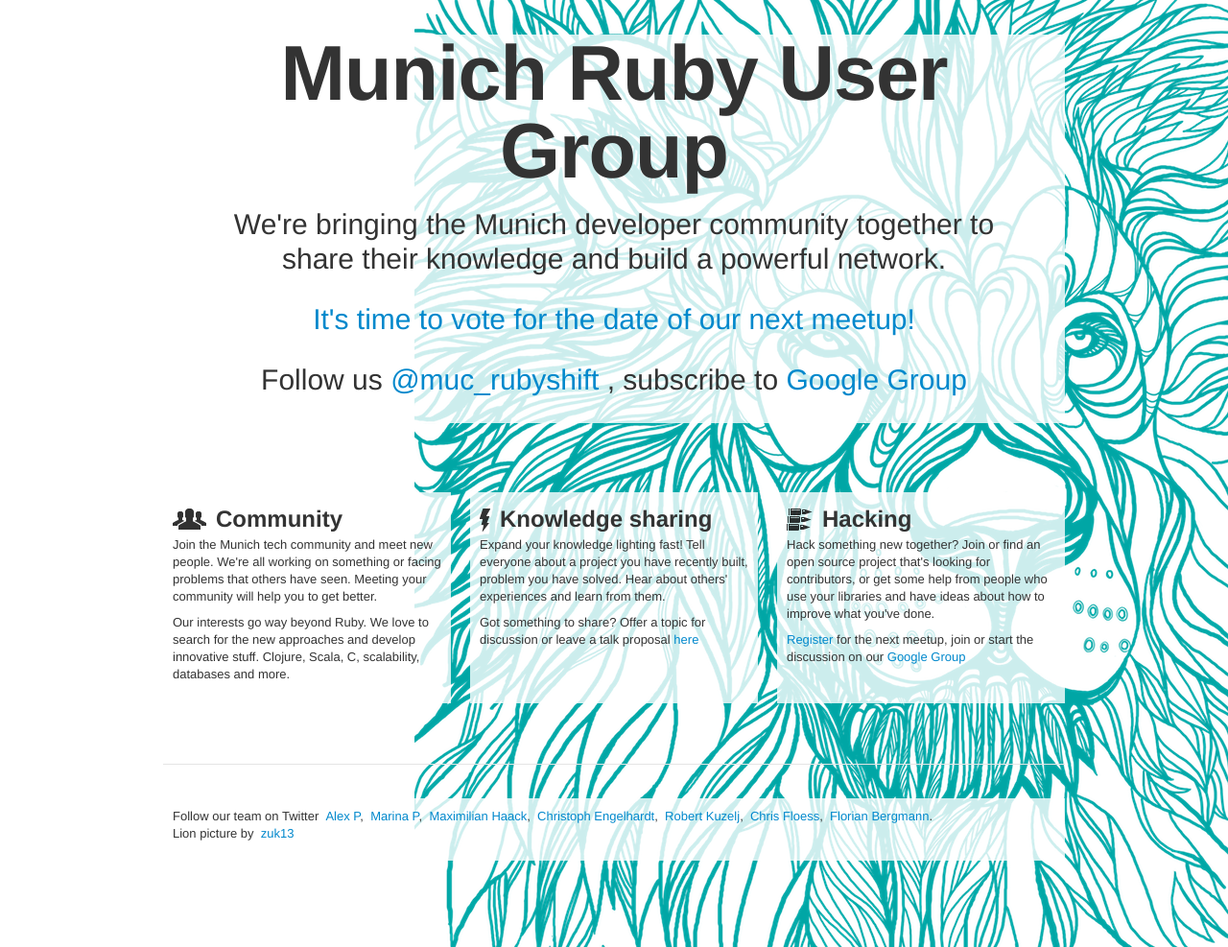
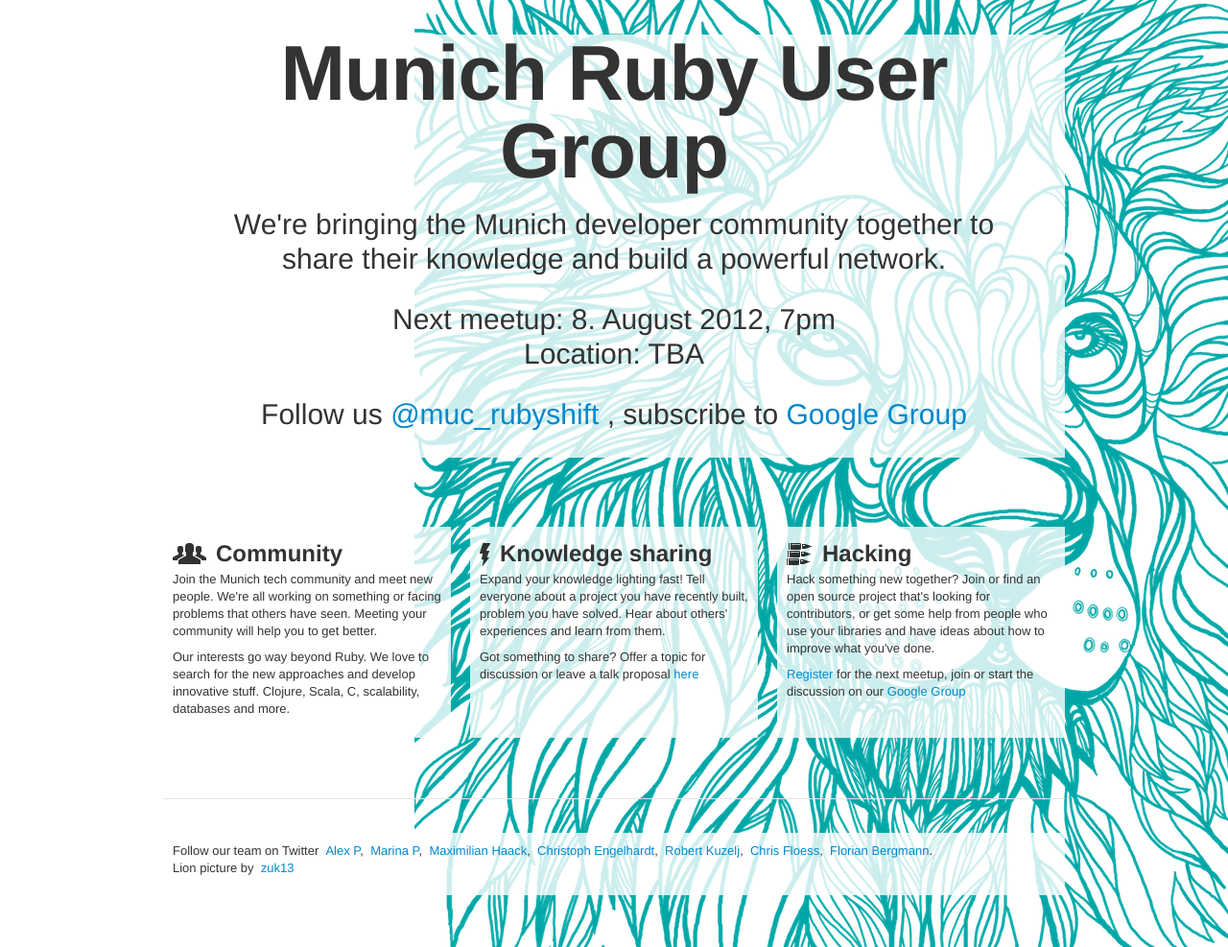
Before and after one commit to munichrubyshift/munichrubyshift.github.com, a Jekyll site: the page built from index.html, in a window 1280 px wide. Shown: the whole page at 96% size. Built offline with Jekyll 4.4.1, drawn with Linux system fonts in a browser that asks for light colours; some web fonts are replaced.

Commit message:
add date and time for august meetup

```diff
--- a/index.html
+++ b/index.html
@@ -11,7 +11,8 @@
       </p>
       <br/>
       <p>
-        <a href="http://doodle.com/nysa8t6p9dpzzdsf">It's time to vote for the date of our next meetup!</a>
+        Next meetup: 8. August 2012, 7pm<br />
+        Location: TBA
       </p>
       <br />
 
```
